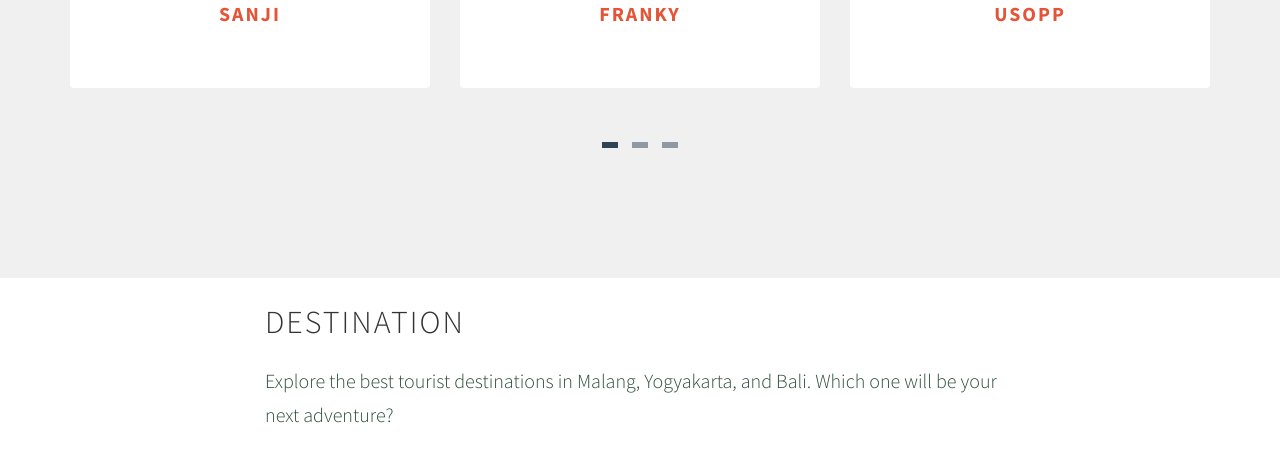
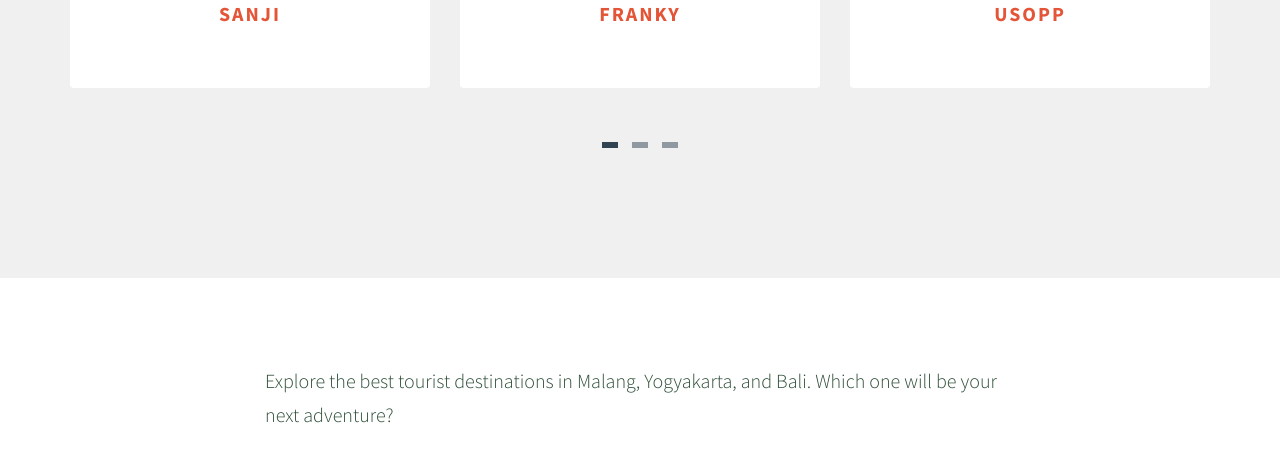
Before and after one commit to LokaLaku/lokalaku, a plain HTML site: page index.html in a window 1280 px wide. Shown: the part 2006-2468 px from the top of the page. Drawn offline with Linux system fonts and the light colour scheme.

Commit message:
Update index.html

```diff
--- a/index.html
+++ b/index.html
@@ -225,7 +225,7 @@
     <div class="row">
 
 <div class="col-md-offset-2 col-md-8 col-sm-12 wow fadeInUp" data-wow-delay="0.3s">
-        <div class="section-title">
+  <div class="section-title" style="color: white;">
     <h1>Destination</h1>
     <p>Explore the best tourist destinations in Malang, Yogyakarta, and Bali. Which one will be your next adventure?</p>
   </div>
```
Lines whose indentation alone changed are shown as unchanged.
